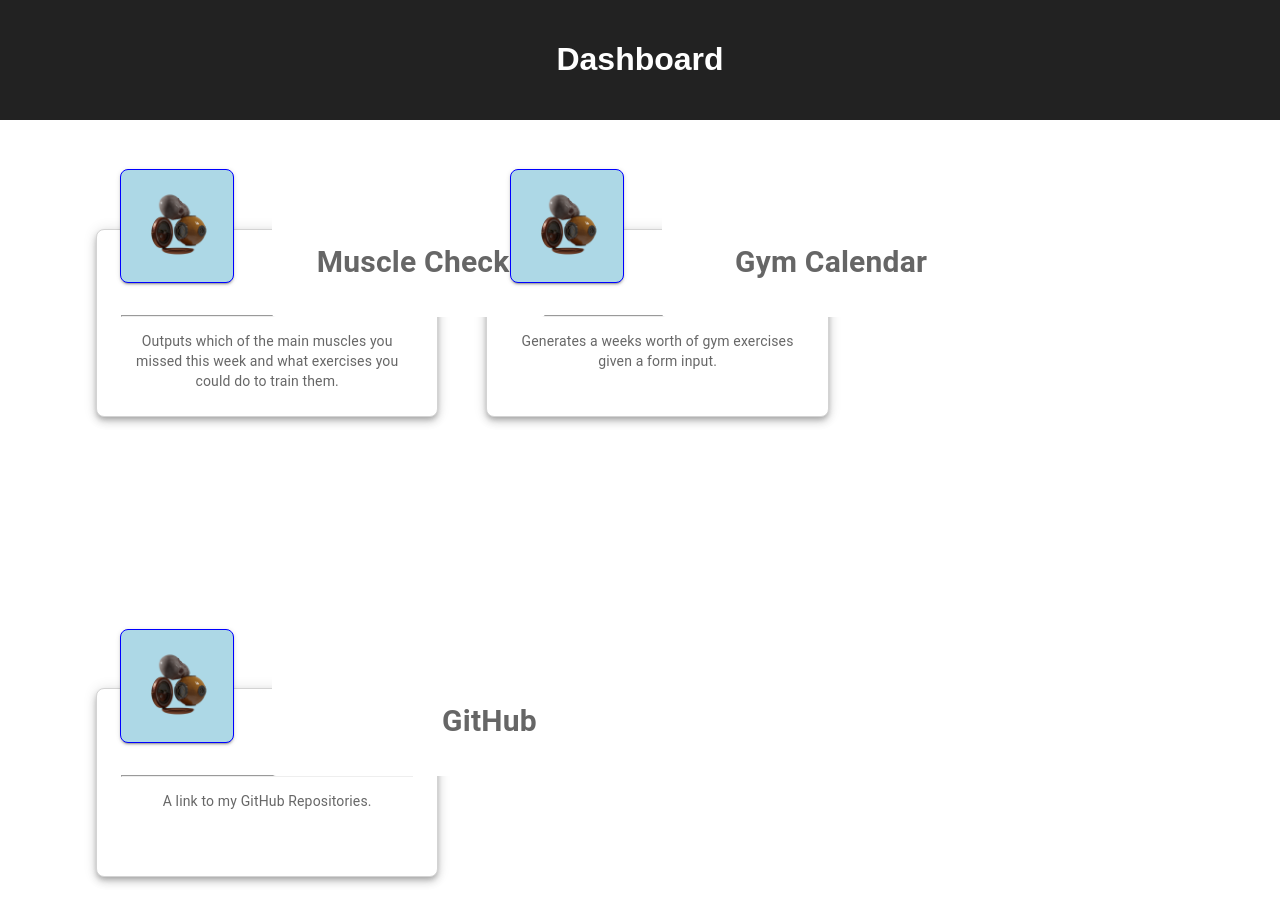
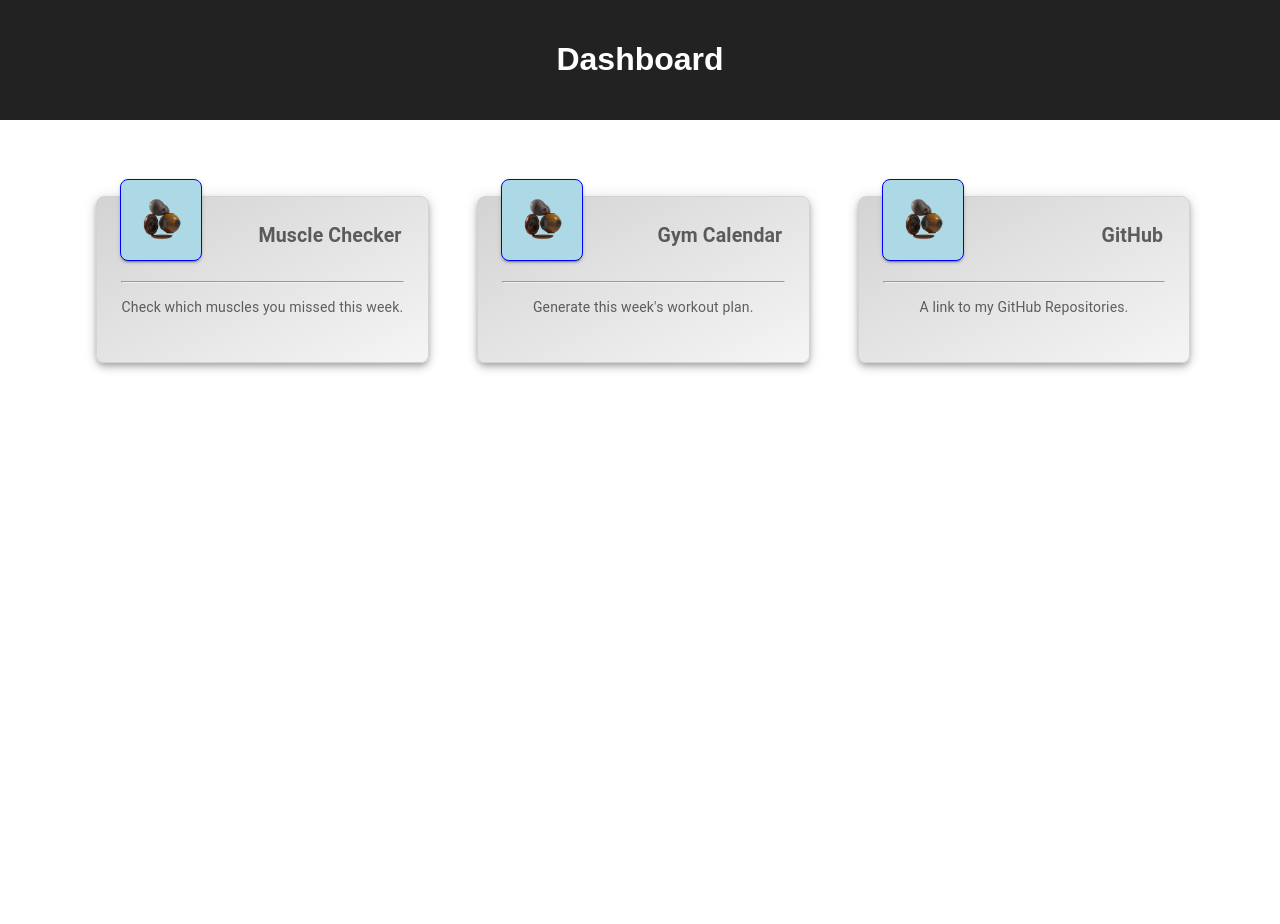
Before and after one commit to henryj320/helios_dashboard, a React (Create React App) app in the folder react_dashboard_app/: page / in a window 1280 px wide. Shown: the top 924 px of the page. After the commit the page ends 800 px from the top, so only its background shows below. Built offline with nearby package versions, Linux system fonts and the light colour scheme.

Commit message:
Sorted sizing for different browser sizes

```diff
--- a/react_dashboard_app/src/App.css
+++ b/react_dashboard_app/src/App.css
@@ -37,3 +37,7 @@
   margin-left: 45%;
   border: 1px solid red
 }
+
+body {
+  background: white;
+}
--- a/react_dashboard_app/src/Home.js
+++ b/react_dashboard_app/src/Home.js
@@ -19,28 +19,30 @@ const Item = styled(Paper)(({ theme }) => ({
 
 const ItemHeaderProperties = {
     position: 'relative',
-    textAlign: 'right',
+    textAlign: {sm: 'center', md: 'left', lg: 'right'},
     width: '75%',
-    left: {sm: '1rem', lg: '11rem', xl: '5rem'},
-    top: {sm: '-14.5rem', lg: '5.5rem', xl: '7rem'},
+    left: {sm: '1rem', md: '1rem', lg: '3rem', xl: '4rem'},
+    top: {sm: '5.3rem', md: '4.6rem', lg: '4.9rem', xl: '6.4rem'},
     border: 0,
-    fontSize: 20,
+    fontSize: {sm: 10, md: 12, lg: 13, xl: 18},
     boxShadow: 0,
     "&:hover": {
         // Add what happens on hover
         cursor: 'pointer'
     },
+    background: 'none',
 }
 
 const ItemImageProperties = {
-    width: {sm: '4rem', lg: '6rem'},
-    height: {sm: '4rem', lg: '6rem'},
+    display: {sm: 'none', md: 'none', lg: 'block'},
+    width: {sm: '1rem', md: '1rem', lg: '4rem', xl: '6rem'},
+    height: {sm: '1rem', md: '1rem', lg: '4rem', xl: '6rem'},
     position: 'relative',
     left: {sm: '1rem', lg: '1.5rem'},
-    top: {sm: '-14.5rem', lg: '-15.5rem'},
+    top: {sm: '-14.5rem', md: '-9rem', lg: '-11.5rem', xl: '-13rem'},
     borderRadius: 2,
     boxShadow: 2,
-    border: {xs: '1px solid lightgrey', sm: '1px solid red', md: '1px solid green', lg: '1px solid blue', xl: '1px solid purple'},
+    border: {xs: '1px solid lightgrey', sm: '1px solid red', md: '1px solid green', lg: '1px solid blue', xl: '1px solid purple', xxl: '1px solid yellow'},
     zIndex: 0,
     background: 'lightblue',
 }
@@ -49,13 +51,16 @@ const ItemProperties = {
     borderRadius: 2,
     boxShadow: 5,
     border: '1px solid lightgrey',
-    minHeight: '100px',
-    paddingTop: {sm: '0%', lg: '23%'},
+    minHeight: {sm: '30px', md: '80px', lg: '80px'},
+    paddingTop: {sm: '35%', md: '30%', lg: '23%'},
     paddingLeft: '1.5rem',
     paddingRight: '1.5rem',
+    fontSize: {sm: 0, md: 13, lg: 14, xl: 14},
+    background:  'linear-gradient(to right bottom, lightgrey, #F5F5F5)',
     "&:hover": {
         // Add what happens on hover
-        cursor: 'pointer'
+        cursor: 'pointer',
+        background: 'linear-gradient(to right bottom, grey, lightgrey)'
     },
 }
 
@@ -71,33 +76,33 @@ export const Home = () => {
                     gap: 2
                 }}>
 
-                    <Grid item xs={3.9}>
+                    <Grid item xs={3.7} md={3.7} lg={3.8}>
                         <Item sx={ItemHeaderProperties}>
                             <h2>Muscle Checker</h2>
                         </Item>
                         <Item sx={ItemProperties}>
                             <hr></hr>
-                            <p>Outputs which of the main muscles you missed this week and what exercises you could do to train them.</p>
+                            <p>Check which muscles you missed this week.</p>
                         </Item>
                         <Item sx={ItemImageProperties}>
                             <img src={logo} alt="Logo" id="firstImage"/>
                         </Item>
                     </Grid>
 
-                    <Grid item xs={3.9}>
+                    <Grid item xs={3.7} md={3.7} lg={3.8}>
                         <Item sx={ItemHeaderProperties}>
                             <h2>Gym Calendar</h2>
                         </Item>
                         <Item sx={ItemProperties}>
                             <hr></hr>
-                            <p>Generates a weeks worth of gym exercises given a form input.</p>
+                            <p>Generate this week's workout plan.</p>
                         </Item>
                         <Item sx={ItemImageProperties}>
                             <img src={logo} alt="Logo" id="firstImage"/>
                         </Item>
                     </Grid>
 
-                    <Grid item xs={3.9}>
+                    <Grid item xs={3.7} md={3.7} lg={3.8}>
                         <Item sx={ItemHeaderProperties}>
                             <h2>GitHub</h2>
                         </Item>
```
Also changed, not shown: 1 other file (tests, documents, lock files or other folders).
